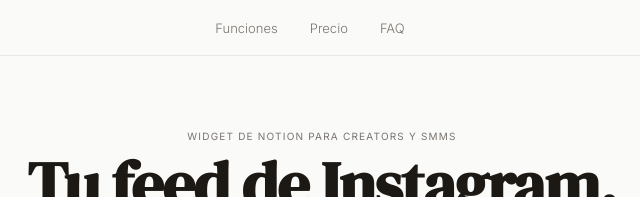
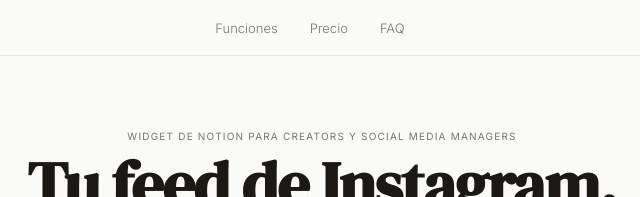
Before and after one commit to thecontentedit/the-content-edit, a website: page public/index.html in a window 1280 px wide. Shown: the top 197 px of the page, 318-958 px from the left. Drawn offline with Linux system fonts and the light colour scheme.

Commit message:
Update index.html

```diff
--- a/public/index.html
+++ b/public/index.html
@@ -507,7 +507,7 @@ footer {
 <!-- HERO BLOQUE 1 -->
 <section class="hero">
   <div class="container">
-    <span class="label">Widget de Notion para creators y SMMs</span>
+    <span class="label">Widget de Notion para creators y Social Media Managers</span>
     <h1>Tu feed de Instagram,<br><em>dentro de Notion.</em></h1>
     <p class="hero-sub">Sin mockups manuales. Sin saltar entre apps. Tu grid en tiempo real, directo en tu workspace.</p>
     <div class="hero-btns">
```
